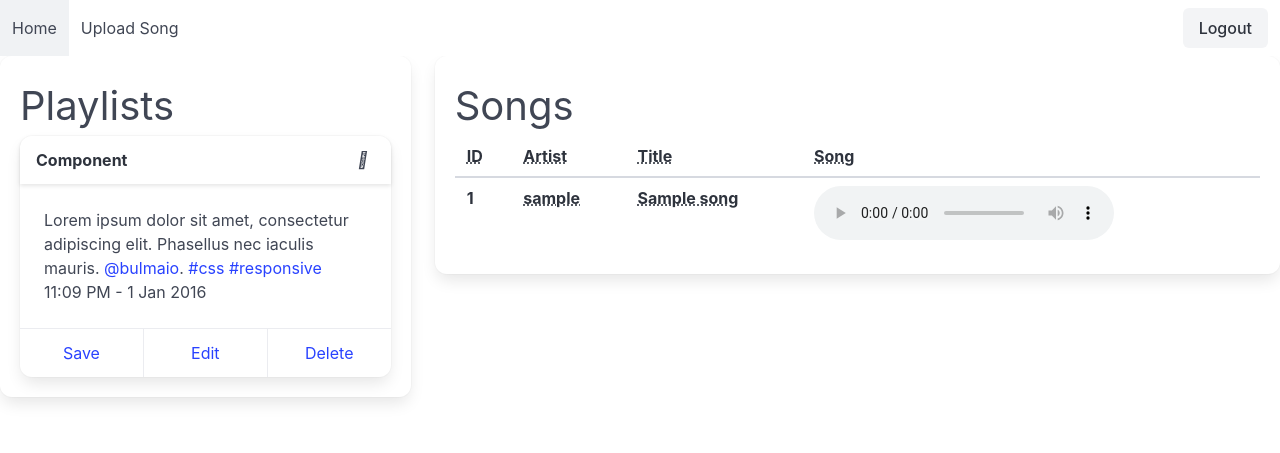
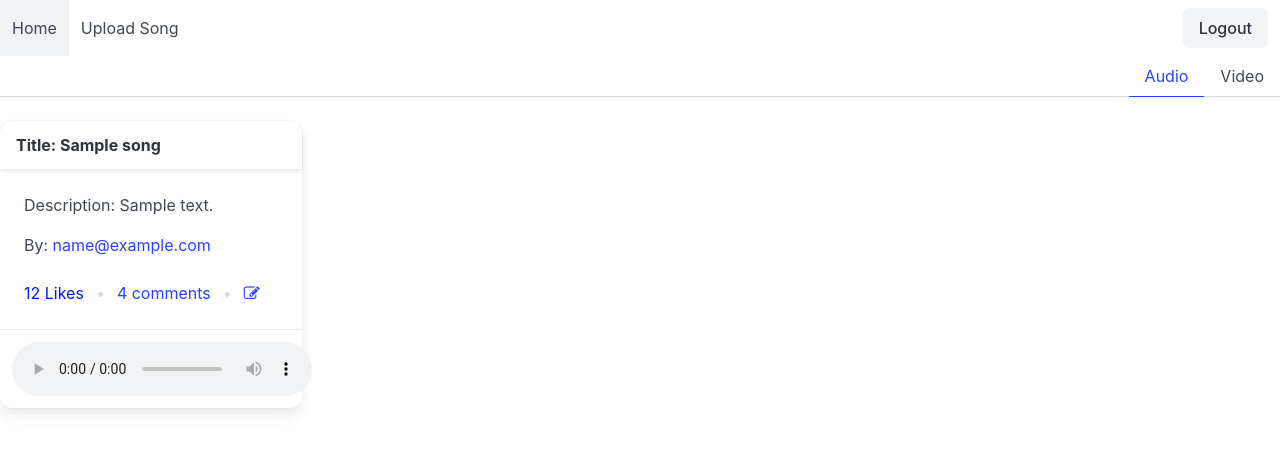
Before and after one commit to squadran2003/botify, a Django app: page / in a window 1280 px wide. Shown: the top 453 px of the page. Run offline with Django 5.2, Linux system fonts and the light colour scheme; a user stored in the database is signed in; tables that the repository leaves empty hold one stand-in row (values such as "Sample post"); lists and menus that the app fills with data are empty.

```diff
--- a/botify/songs/apps.py
+++ b/botify/songs/apps.py
@@ -4,3 +4,6 @@ from django.apps import AppConfig
 class SongsConfig(AppConfig):
     default_auto_field = 'django.db.models.BigAutoField'
     name = 'songs'
+
+    def ready(self):
+        import songs.signals
--- a/botify/songs/forms.py
+++ b/botify/songs/forms.py
@@ -6,7 +6,7 @@ from django.core.exceptions import ValidationError
 class SongForm(forms.ModelForm):
     class Meta:
         model = Song
-        fields = ['title', "artist", "file", "is_audio", "is_video"]
+        fields = ['title', "description", "artist", "file", "is_audio", "is_video"]
 
     def __init__(self, *args, **kwargs):
         super(SongForm, self).__init__(*args, **kwargs)
@@ -14,6 +14,7 @@ class SongForm(forms.ModelForm):
             {'class': 'input', 'placeholder': 'Song Title'}
         )
         self.fields['file'].widget.attrs.update({'class': 'file-input'})
+        self.fields['description'].widget.attrs.update({'class': 'input'})
         self.fields['is_audio'].widget.attrs.update({'class': 'checkbox', 'help_text': 'Is this an audio file?'})
         self.fields['is_video'].widget.attrs.update({'class': 'checkbox'})
         self.fields['artist'].widget = forms.HiddenInput()
--- a/botify/songs/models.py
+++ b/botify/songs/models.py
@@ -1,12 +1,12 @@
 from django.db import models
 from django.contrib.auth import get_user_model
-from django.core.exceptions import ValidationError
 
 User = get_user_model()
 
 
 class Song(models.Model):
     title = models.CharField(max_length=100)
+    description = models.TextField(default='')
     file = models.FileField(upload_to='songs/')
     is_audio = models.BooleanField(default=True)
     is_video = models.BooleanField(default=False)
--- a/botify/templates/base.html
+++ b/botify/templates/base.html
@@ -8,7 +8,6 @@
     <meta name="viewport" content="width=device-width, initial-scale=1.0"/>
   <link rel="stylesheet" href="https://cdn.jsdelivr.net/npm/bulma@1.0.0/css/bulma.min.css">
   <link rel="stylesheet" href="https://maxcdn.bootstrapcdn.com/font-awesome/4.7.0/css/font-awesome.min.css">
-</head>
 </head>
 
   <body>
--- a/botify/templates/dashboard.html
+++ b/botify/templates/dashboard.html
@@ -4,72 +4,47 @@
 {% block content %}
 <div class="columns">
     <!-- First Column -->
-    <div class="column is-one-third">
-      <div class="box">
-        <p class="is-size-2">Playlists</p>
+    <div class="column">
+      <div class="tabs is-right">
+        <ul>
+          <li class="is-active"><a>Audio</a></li>
+          <li><a>Video</a></li>
+        </ul>
+      </div>
+   </div>
+</div>
+<div class="columns is-multiline">
+   {% for song in songs %}
+    <div class="column is-3">
       <div class="card">
         <header class="card-header">
-              <p class="card-header-title">Component</p>
-              <button class="card-header-icon" aria-label="more options">
-                <span class="icon">
-                  <i class="fas fa-angle-down" aria-hidden="true"></i>
-                </span>
-              </button>
+          <p class="card-header-title">
+            Title: {{ song.title }}
+          </p>
         </header>
         <div class="card-content">
           <div class="content">
-                Lorem ipsum dolor sit amet, consectetur adipiscing elit. Phasellus nec
-                iaculis mauris.
-                <a href="#">@bulmaio</a>. <a href="#">#css</a> <a href="#">#responsive</a>
-                <br />
-                <time datetime="2016-1-1">11:09 PM - 1 Jan 2016</time>
+            <p>Description: {{ song.description }}</p>
+           <p>By: <a href="">{{song.artist.email}}</a></p>
           </div>
+          <nav class="breadcrumb has-bullet-separator" aria-label="breadcrumbs">
+            <ul>
+              <li class="is-active"><a href="#">12 Likes</a></li>
+              <li><a href="#">4 comments</a></li>
+              <li><a href="#"><span class="fa fa-edit"></span></a></li>
+            </ul>
+          </nav>
         </div>
         <footer class="card-footer">
-              <a href="#" class="card-footer-item">Save</a>
-              <a href="#" class="card-footer-item">Edit</a>
-              <a href="#" class="card-footer-item">Delete</a>
+          <a href="#" class="card-footer-item">
+            <audio controls>
+              <source src="{{song.file.url}}" type="audio/mpeg">
+              Your browser does not support the audio tag.
+            </audio>
+          </a>
         </footer>
       </div>
     </div>
-    </div>
-
-    <!-- Second Column -->
-    <div class="column">
-      <div class="box">
-        <p class="is-size-2">Songs</p>
-        <table class="table  is-striped is-fullwidth">
-            <thead>
-              <tr>
-                <th><abbr title="ID">ID</abbr></th>
-                <th><abbr title="Artist">Artist</abbr></th>
-                <th><abbr title="Title">Title</abbr></th>
-                <th><abbr title="Song">Song</abbr></th>
-              </tr>
-            </thead>
-            <tfoot>
-              <tr>
-              </tr>
-            </tfoot>
-            <tbody>
-                {% for song in songs %}
-                <tr>
-                    <th>{{ song.id }}</th>
-                    <th><abbr title="Artist">{{song.artist.username}}</abbr></th>
-                    <th><abbr title="Title">{{song.title}}</abbr></th>
-                    {% if song.is_audio %}
-                        <th>
-                            <audio controls>
-                                <source src="{{ song.file.url }}" type="{{ song.file.content_type }}">
-                                Your browser does not support the audio element.
-                            </audio>
-                        </th>
-                    {% endif %}
-                 </tr>
   {% endfor %}
-            </tbody>
-          </table>
-      </div>
-    </div>
 </div>
 {% endblock %}
```
Also changed, not shown: botify/songs/signals.py (added, +8 -0 lines), botify/songs/migrations/0003_add_song_description.py (added). Lines whose indentation alone changed are shown as unchanged.
